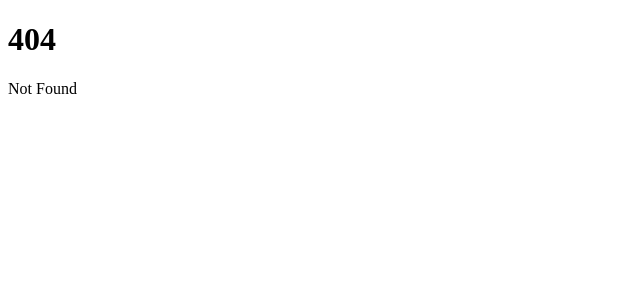
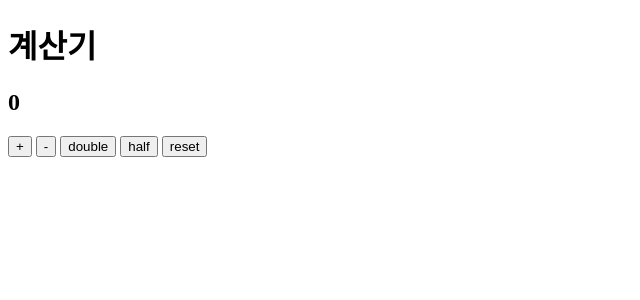
Before and after one commit to Ssuamje/frontend_practice, a SvelteKit app in the folder svelte/todo_prac/: page /calc in a window 1280 px wide. Before the commit this address had no page. Shown: the top 300 px of the page, without its empty margins (0-640 px from the left). Built offline with nearby package versions, Linux system fonts and the light colour scheme.

Commit message:
store 구독시키고 계산기 만들어보기

```diff
--- /dev/null
+++ b/svelte/todo_prac/src/routes/calc/+page.svelte
@@ -0,0 +1,16 @@
+<script lang="ts">
+    import {calculatedNumber} from "./stores";
+
+    calculatedNumber.subscribe(value => {
+        console.log(value);
+    });
+
+</script>
+
+<h1>계산기</h1>
+<h2>{$calculatedNumber}</h2>
+<button on:click={calculatedNumber.increment}>+</button>
+<button on:click={calculatedNumber.decrement}>-</button>
+<button on:click={calculatedNumber.double}>double</button>
+<button on:click={calculatedNumber.half}>half</button>
+<button on:click={calculatedNumber.reset}>reset</button>
--- /dev/null
+++ b/svelte/todo_prac/src/routes/calc/stores.ts
@@ -0,0 +1,16 @@
+import { writable } from "svelte/store";
+
+function createCalculator() {
+    const { subscribe, set, update } = writable(0);
+
+    return {
+        subscribe,
+        increment: () => update(n => n + 1),
+        decrement: () => update(n => n - 1),
+        double: () => update(n => n * 2),
+        half: () => update(n => n / 2),
+        reset: () => set(0)
+    };
+}
+
+export const calculatedNumber = createCalculator();
--- a/svelte/todo_prac/src/routes/hello/+page.svelte
+++ b/svelte/todo_prac/src/routes/hello/+page.svelte
@@ -14,4 +14,3 @@
 <h1>안녕! {$name}</h1>
 <input bind:value={userInput} on:input={() => {
     $name = userInput}} placeholder="이름">
-<!--<button on:click={() => {$name = userInput}}></button>-->
```
